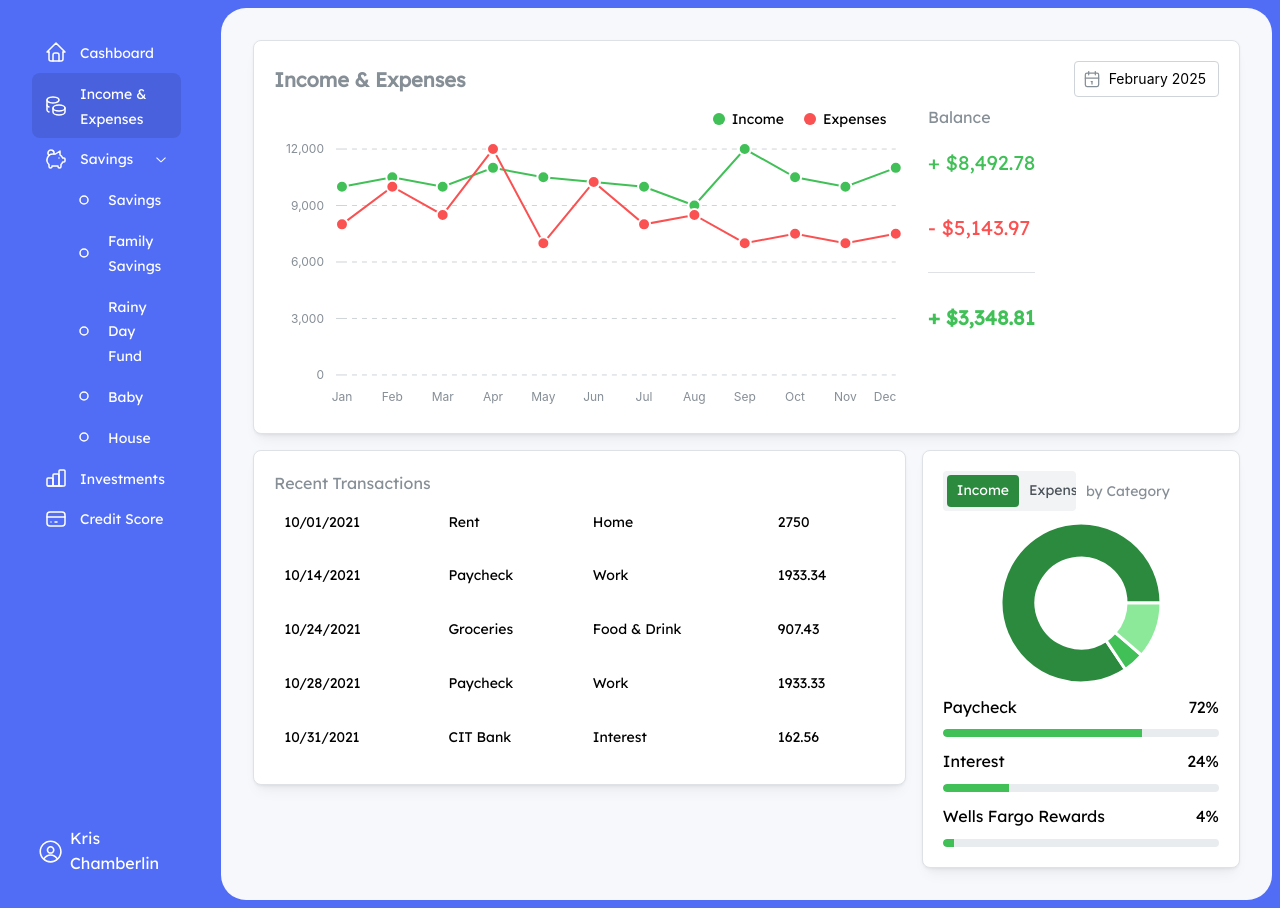
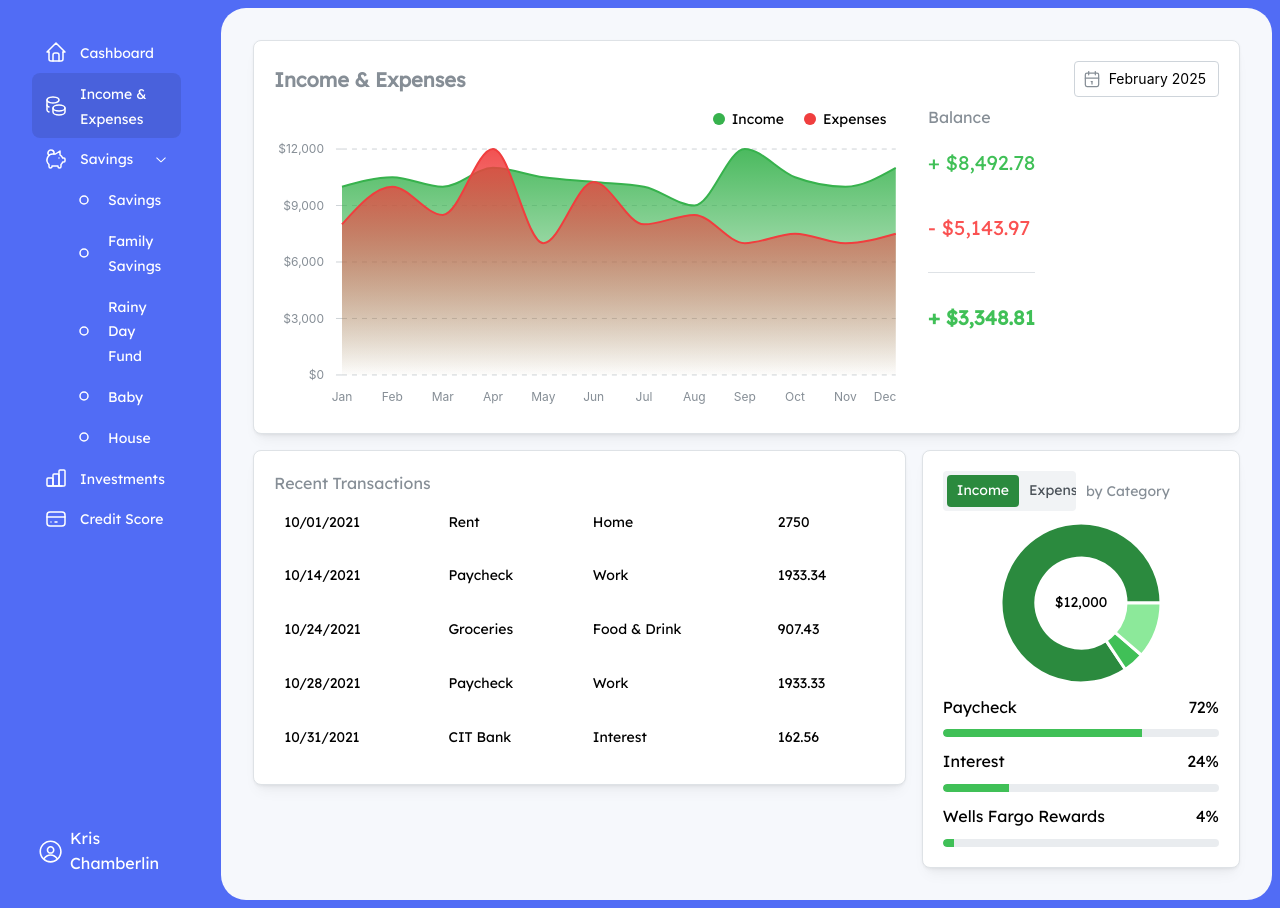
Before and after one commit to kechamberlin/cashboard, a Next.js app: page /income-and-expenses in a window 1280 px wide. Built offline with nearby package versions, Linux system fonts and the light colour scheme.

Commit message:
Replace LineChart with AreaChart for better UI.

```diff
--- a/src/app/income-and-expenses/page.tsx
+++ b/src/app/income-and-expenses/page.tsx
@@ -1,25 +1,7 @@
 'use client';
 
-import { BarChart, DonutChart, LineChart, PieChart } from '@mantine/charts';
-import {
-  Box,
-  Card,
-  Container,
-  Divider,
-  Flex,
-  Grid,
-  GridCol,
-  Group,
-  List,
-  ListItem,
-  Progress,
-  SegmentedControl,
-  Space,
-  Stack,
-  Table,
-  TableData,
-  Text,
-} from '@mantine/core';
+import { AreaChart, DonutChart, PieChart } from '@mantine/charts';
+import { Box, Card, Divider, Grid, GridCol, Group, Progress, SegmentedControl, Space, Stack, Table, TableData, Text } from '@mantine/core';
 import { MonthPickerInput } from '@mantine/dates';
 import { IconCalendar } from '@tabler/icons-react';
 import type { Metadata } from 'next';
@@ -55,6 +37,9 @@ const IncomePage = () => {
     { month: 'Oct', income: 10500, expenses: 7500 },
     { month: 'Nov', income: 10000, expenses: 7000 },
     { month: 'Dec', income: 11000, expenses: 7500 },
+    // { month: 'Oct', income: null, expenses: null },
+    // { month: 'Nov', income: null, expenses: null },
+    // { month: 'Dec', income: null, expenses: null },
   ];
 
   const MOCK_TABLE_DATA: TableData = {
@@ -70,7 +55,6 @@ const IncomePage = () => {
   };
 
   return (
-    // <Group grow gap={0} justify='flex-start' align='stretch' style={{ flexDirection: 'column' }} h={'100%'} p={'md'}>
     <Stack align='stretch' justify='center' p={'md'}>
       {/* Compare Graph, Card */}
       <Group grow align='flex-start'>
@@ -89,39 +73,39 @@ const IncomePage = () => {
                   leftSectionPointerEvents='none'
                 />
               </Group>
-              {/* TODO: Insert compare graph */}
               <Group grow wrap='nowrap' align='flex-start'>
                 <GridCol span={8}>
-                  <LineChart
-                    // xAxisProps={{ padding: { left: 30, right: 30 } }}
+                  <AreaChart
                     h={300}
                     data={MOCK_DATA}
                     dataKey='month'
                     series={[
-                      { name: 'income', label: 'Income', color: 'green' },
-                      { name: 'expenses', label: 'Expenses', color: 'red' },
-                    ]}
-                    curveType='linear'
-                    valueFormatter={(value) => new Intl.NumberFormat('en-US').format(value)}
-                    // unit='$'
-                    withLegend
-                    // legendProps={{}}
-                    dotProps={{ r: 6, strokeWidth: 2, stroke: '#fff' }}
-                    activeDotProps={{ r: 8, strokeWidth: 1, fill: '#fff' }}
-                  />
-                  {/* <BarChart
-                            h={300}
-                            data={MOCK_DATA}
-                            dataKey='month'
-                            valueFormatter={(value) => new Intl.NumberFormat('en-US').format(value)}
-                            series={[
-                              { name: 'income', label: 'Income', color: 'green.9' },
+                      { name: 'income', label: 'Income', color: 'green.7' },
                       { name: 'expenses', label: 'Expenses', color: 'red.7' },
                     ]}
-                            tickLine='xy'
+                    withGradient
+                    curveType='monotone'
                     withLegend
-                            withBarValueLabel
-                          /> */}
+                    valueFormatter={(value) =>
+                      new Intl.NumberFormat('en-US', {
+                        style: 'currency',
+                        currency: 'USD',
+                        trailingZeroDisplay: 'stripIfInteger',
+                      }).format(value)
+                    }
+                    tooltipAnimationDuration={200}
+                    dotProps={{ r: 0, strokeWidth: 0 }}
+                    activeDotProps={{ r: 4 }}
+                    fillOpacity={0.9}
+                    // withPointLabels
+
+                    // referenceLines={[
+                    //   { y: 8000, label: 'Average Income 2023', color: 'green.9' },
+                    //   { y: 5000, label: 'Average Expenses 2023', color: 'red.9' },
+                    // ]}
+                    // gridColor='gray.5'
+                    // textColor='gray.9'
+                  />
                 </GridCol>
 
                 <GridCol span={4}>
@@ -194,28 +178,6 @@ const IncomePage = () => {
                   </Text>
                 </Group>
 
-                {/* PIE CHART */}
-                {/* <PieChart
-                      withTooltip
-                      // mx='md'
-                      // size={180}
-                      strokeWidth={2}
-                      w={'100%'}
-                      data={
-                        value === 'income'
-                          ? [
-                              { name: 'Paycheck', value: 2453.52, color: 'green.9' },
-                              { name: 'Wells Fargo Rewards', value: 124.93, color: 'green.6' },
-                              { name: 'Interest', value: 329.44, color: 'green.3' },
-                            ]
-                          : [
-                              { name: 'Rent', value: 2750.0, color: 'red.9' },
-                              { name: 'Groceries', value: 907.43, color: 'red.6' },
-                              { name: 'Amazon', value: 342.69, color: 'red.3' },
-                            ]
-                      }
-                    /> */}
-
                 {/* DONUT CHART */}
                 <DonutChart
                   data={
@@ -235,9 +197,20 @@ const IncomePage = () => {
                   strokeWidth={3}
                   tooltipDataSource='segment'
                   // chartLabel={value}
-                  // chartLabel={MOCK_DATA[8]?.income}
+                  chartLabel={`${new Intl.NumberFormat('en-US', {
+                    style: 'currency',
+                    currency: 'USD',
+                    trailingZeroDisplay: 'stripIfInteger',
+                  }).format(cashflow === 'income' ? MOCK_DATA[8]?.income : MOCK_DATA[8]?.expenses)}`}
                   // chartLabel={MOCK_DATA[8]?.month}
                   w={'100%'}
+                  valueFormatter={(value) =>
+                    new Intl.NumberFormat('en-US', {
+                      style: 'currency',
+                      currency: 'USD',
+                      trailingZeroDisplay: 'stripIfInteger',
+                    }).format(value)
+                  }
                 />
 
                 {cashflow === 'income' ? (
@@ -298,7 +271,6 @@ const IncomePage = () => {
           </GridCol>
         </Grid>
       </Group>
-      {/* </Group> */}
     </Stack>
   );
 };
```
Lines whose indentation alone changed are shown as unchanged.
